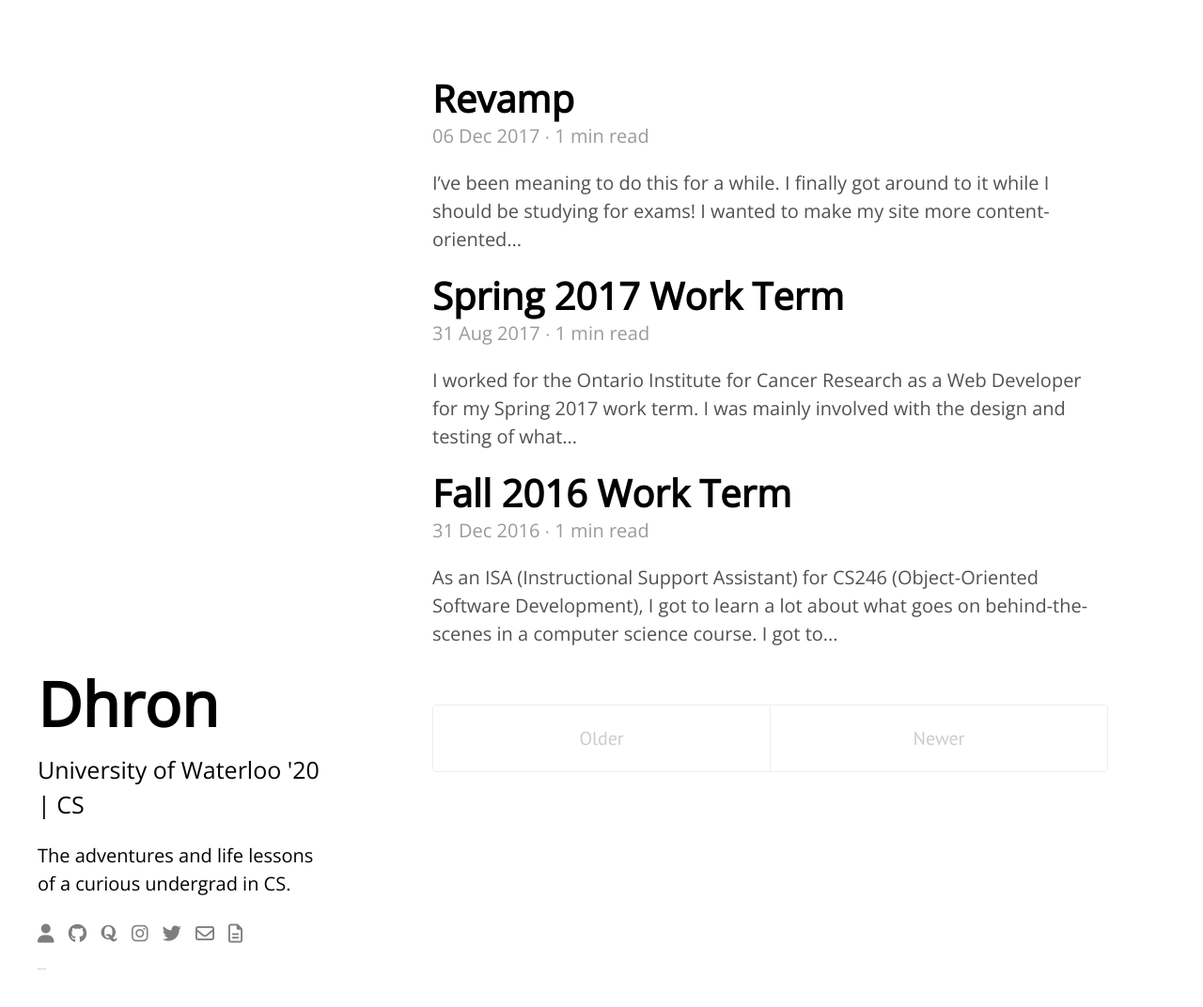
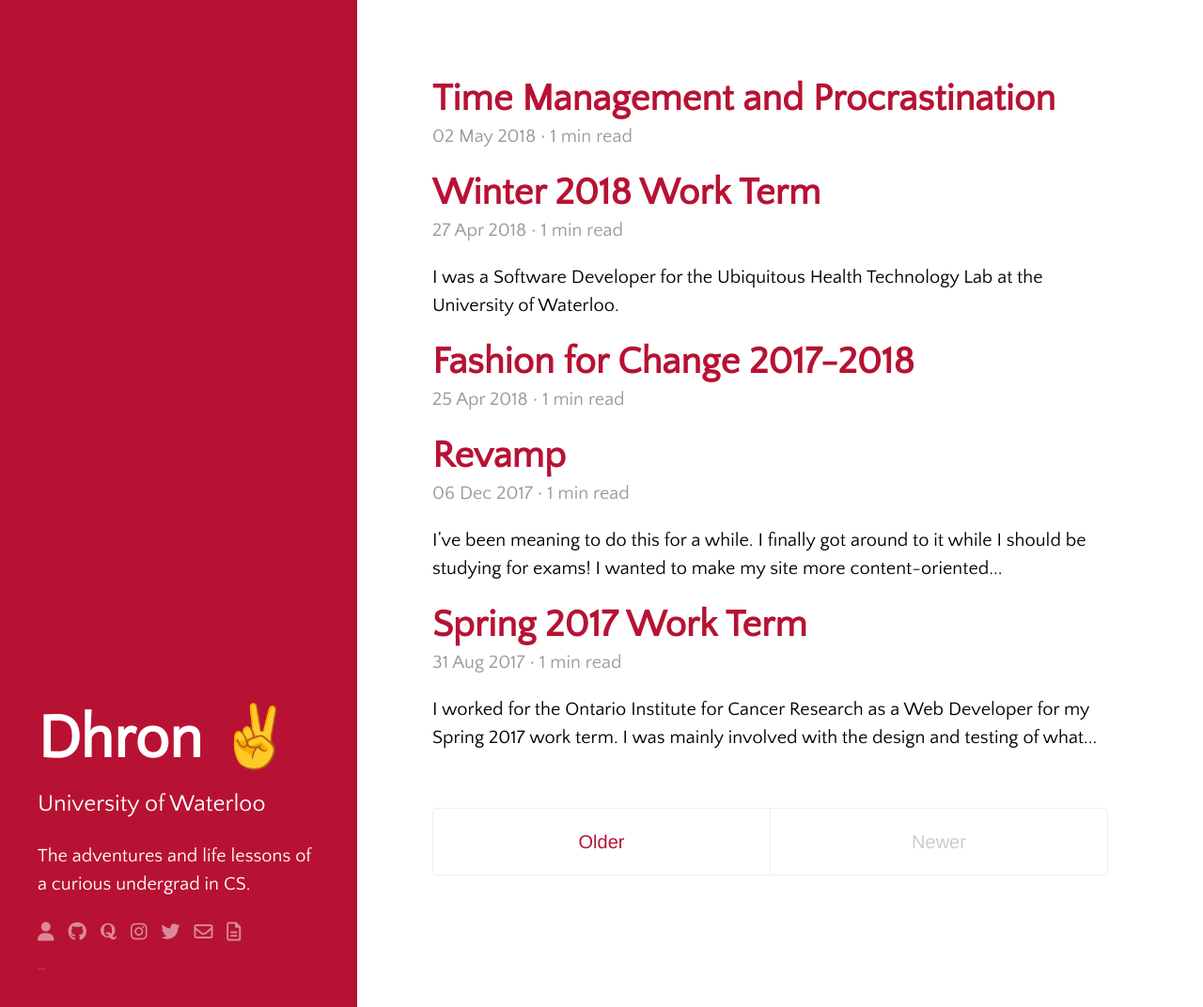
Before and after one commit to Dhron/dhron.github.io, a Jekyll site: the page built from index.html, in a window 1280 px wide and 1072 px high. Shown: the whole window at 94% size. Built offline with Jekyll 4.4.1, drawn with Linux system fonts in a browser that asks for light colours; nearby versions of some CDN libraries; the list of posts is cut into pages by our own code.

Commit message:
update colours, resume, emoji

```diff
--- a/_config.yml
+++ b/_config.yml
@@ -9,9 +9,11 @@ permalink:        pretty
 # Setup
 title:            Dhron
 tagline:          'Life of a CS Undergrad'
-description:      'University of Waterloo ''20 | CS'
-url:               http://www.dhron.co
-baseurl:          http://www.dhron.co/
+description:      |
+ University of Waterloo
+
+url:  '/'
+baseurl: '/'
 
 author:
   name:           'Dhron Joshi'
--- a/_includes/head.html
+++ b/_includes/head.html
@@ -15,20 +15,19 @@
   </title>
 
   <!-- CSS -->
-  <link rel="stylesheet" href="{{ site.baseurl }}public/css/poole.css">
-  <link rel="stylesheet" href="{{ site.baseurl }}public/css/syntax.css">
-  <link rel="stylesheet" href="{{ site.baseurl }}public/css/hyde.css">
-  <link rel="stylesheet" href="http://fonts.googleapis.com/css?family=PT+Sans:400,400italic,700|Abril+Fatface">
-  <link href="https://fonts.googleapis.com/css?family=Open+Sans|Raleway" rel="stylesheet">
+  <link rel="stylesheet" href="/public/css/poole.css">
+  <link rel="stylesheet" href="/public/css/syntax.css">
+  <link rel="stylesheet" href="/public/css/hyde.css">
+  <link href="https://fonts.googleapis.com/css?family=Quattrocento+Sans" rel="stylesheet">
 
   <script src="https://use.fontawesome.com/0bd9a47649.js"></script>
 
   <!-- Icons -->
-  <link rel="apple-touch-icon" sizes="180x180" href="{{ site.baseurl }}public/apple-touch-icon.png">
-<link rel="icon" type="image/png" sizes="32x32" href="{{ site.baseurl }}public/favicon-32x32.png">
-<link rel="icon" type="image/png" sizes="16x16" href="{{ site.baseurl }}public/favicon-16x16.png">
-<link rel="manifest" href="{{ site.baseurl }}public/manifest.json">
-<link rel="mask-icon" href="{{ site.baseurl }}public/safari-pinned-tab.svg" color="#5bbad5">
+  <link rel="apple-touch-icon" sizes="180x180" href="/public/apple-touch-icon.png">
+<link rel="icon" type="image/png" sizes="32x32" href="/public/favicon-32x32.png">
+<link rel="icon" type="image/png" sizes="16x16" href="/public/favicon-16x16.png">
+<link rel="manifest" href="/public/manifest.json">
+<link rel="mask-icon" href="/public/safari-pinned-tab.svg" color="#5bbad5">
 <meta name="theme-color" content="#ffffff">
 
   <!-- RSS -->
--- a/_includes/sidebar.html
+++ b/_includes/sidebar.html
@@ -3,7 +3,7 @@
     <div class="sidebar-about">
       <h1>
         <a href="{{ site.baseurl }}">
-          {{ site.title }}
+          {{ site.title }} ✌
         </a>
       </h1>
       <p class="lead">{{ site.description }}</p>
--- a/_layouts/default.html
+++ b/_layouts/default.html
@@ -3,7 +3,7 @@
 
   {% include head.html %}
 
-  <body class="theme-base-0wh">
+  <body class="theme-base-0cs">
 
     {% include sidebar.html %}
 
--- /dev/null
+++ b/_posts/2018-04-25-fc.md
@@ -0,0 +1,4 @@
+---
+layout: post
+title: Fashion for Change 2017-2018
+---
--- /dev/null
+++ b/_posts/2018-04-27-ubilab.md
@@ -0,0 +1,6 @@
+---
+layout: post
+title: Winter 2018 Work Term
+---
+
+I was a Software Developer for the Ubiquitous Health Technology Lab at the University of Waterloo.
--- /dev/null
+++ b/_posts/2018-05-02-timemgmt.md
@@ -0,0 +1,4 @@
+---
+layout: post
+title: Time Management and Procrastination
+---
--- a/public/css/hyde.css
+++ b/public/css/hyde.css
@@ -32,7 +32,7 @@
  */
 
 html {
-  font-family: "Open Sans", Helvetica, Arial, sans-serif;
+  font-family: "Quattrocento Sans", Helvetica, Arial, sans-serif;
 }
 @media (min-width: 48em) {
   html {
@@ -57,7 +57,7 @@ html {
   text-align: center;
   padding: 2rem 1rem;
   /*color: rgba(255,255,255,.5);*/
-  color: #000;
+  color: #fff;
   background-color: #fff;
 }
 @media (min-width: 48em) {
@@ -73,14 +73,14 @@ html {
 
 /* Sidebar links */
 .sidebar a {
-  color: #000;
+  color: #fff;
 }
 
 /* About section */
 .sidebar-about h1 {
-  color: #D8002F;
+  color: #fff;
   margin-top: 0;
-  font-family: "Open Sans", serif;
+  font-family: 'Quattrocento Sans', sans-serif;
   font-size: 3.25rem;
 }
 
@@ -323,3 +323,11 @@ a.sidebar-nav-item:focus {
 .theme-base-0wh .related-posts li a:hover {
   color: #000;
 }
+
+.theme-base-0cs .sidebar {
+  background-color: #B71233;
+}
+.theme-base-0cs .content a,
+.theme-base-0cs .related-posts li a:hover {
+  color: #B71233;
+}
--- a/public/css/poole.css
+++ b/public/css/poole.css
@@ -48,7 +48,7 @@ body {
 }
 
 html {
-  font-family: "Contrail One", Helvetica, Arial, sans-serif;
+  font-family: "Quattrocento Sans", Georgia, Arial, sans-serif;
   font-size: 16px;
   line-height: 1.5;
 }
@@ -59,7 +59,7 @@ html {
 }
 
 body {
-  color: #515151;
+  color: #000;
   background-color: #fff;
   -webkit-text-size-adjust: 100%;
       -ms-text-size-adjust: 100%;
@@ -84,7 +84,7 @@ h1, h2, h3, h4, h5, h6 {
   margin-bottom: .5rem;
   font-weight: bold;
   line-height: 1.25;
-  color: #313131;
+  color: #fff;
   text-rendering: optimizeLegibility;
 }
 h1 {
```
Also changed, not shown: 3 other files.
